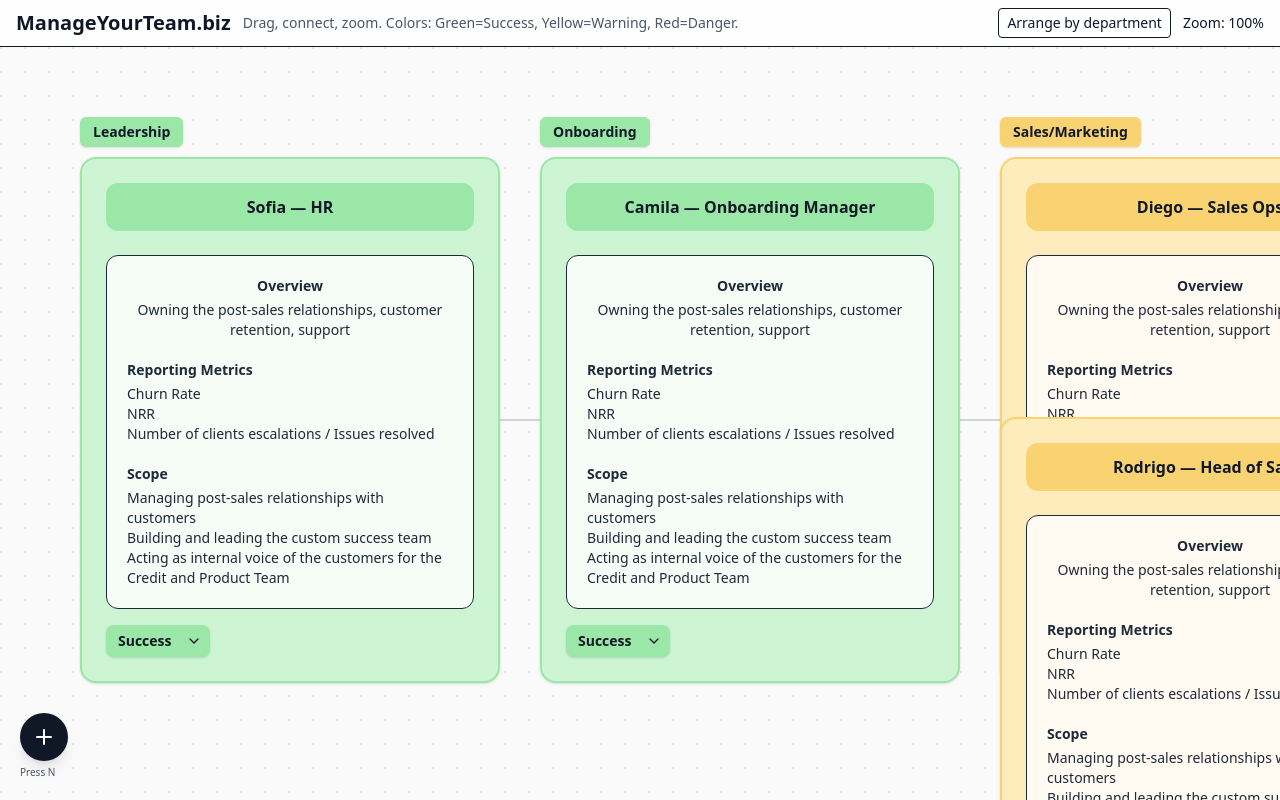
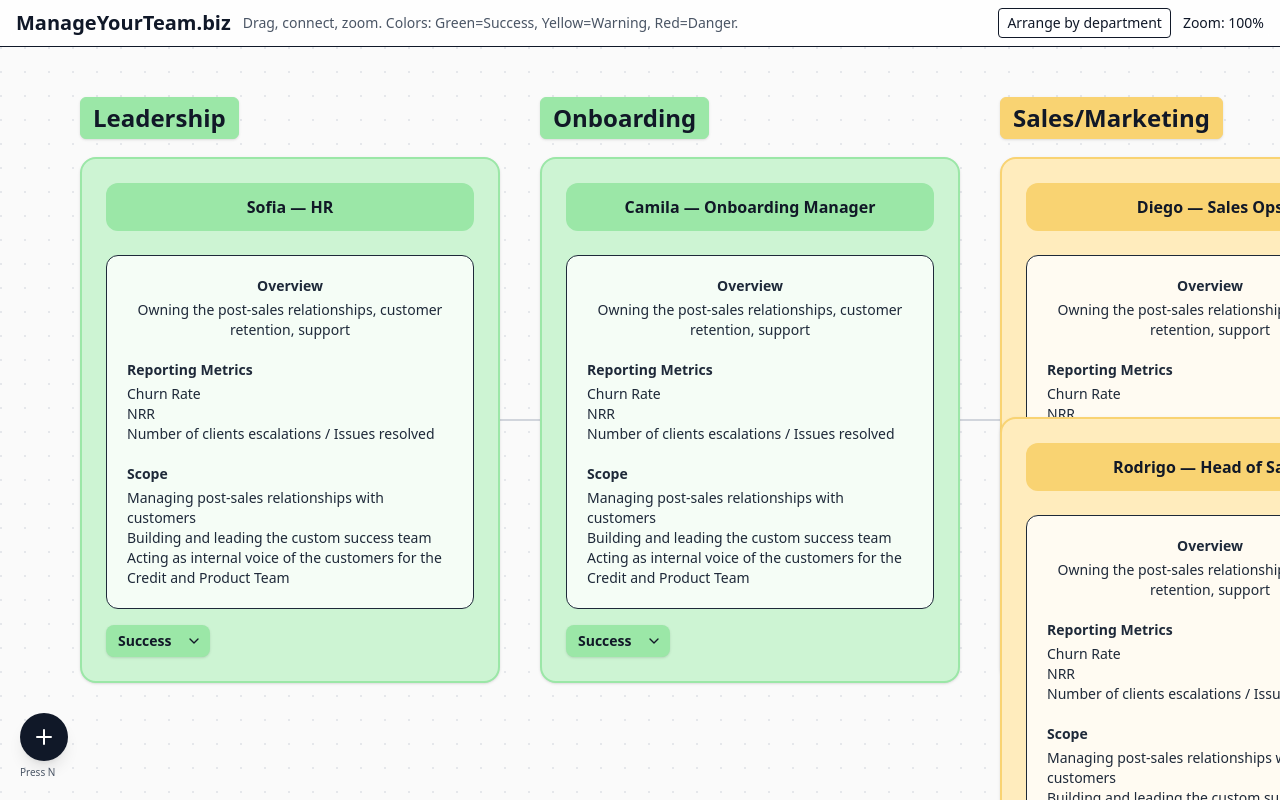
Before and after one commit to padagoal/manageyourteam, a React (Vite) app: page / in a window 1280 px wide. Built offline with nearby package versions, Linux system fonts and the light colour scheme.

Commit message:
Title size

```diff
--- a/src/App.tsx
+++ b/src/App.tsx
@@ -632,8 +632,8 @@ export default function App() {
           return (
             <div
               key={dept}
-              className="absolute rounded-md px-3 py-1 font-semibold text-sm shadow-sm"
-              style={{ left: first.x, top: Math.max(20, first.y - 40), backgroundColor: colors.header, color: colors.headerText, border: `1px solid ${colors.border}` }}
+              className="absolute rounded-md px-3 py-1 font-semibold text-2xl shadow-sm"
+              style={{ left: first.x, top: Math.max(20, first.y - 60), backgroundColor: colors.header, color: colors.headerText, border: `1px solid ${colors.border}` }}
             >
               {dept}
             </div>
```
